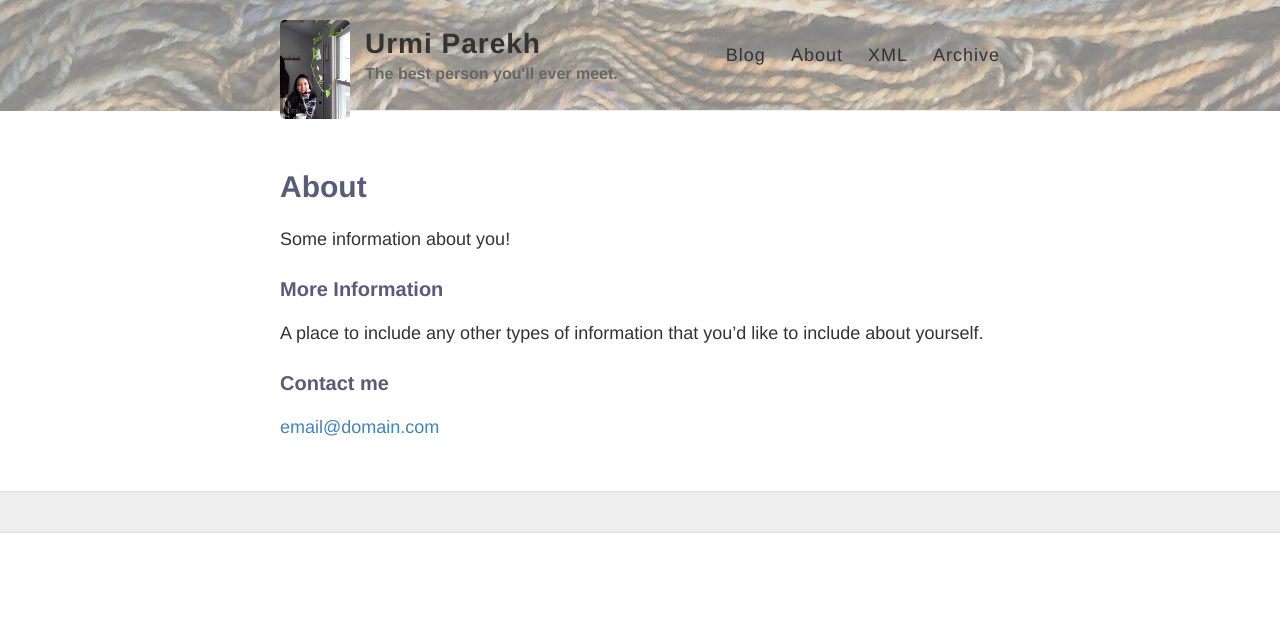
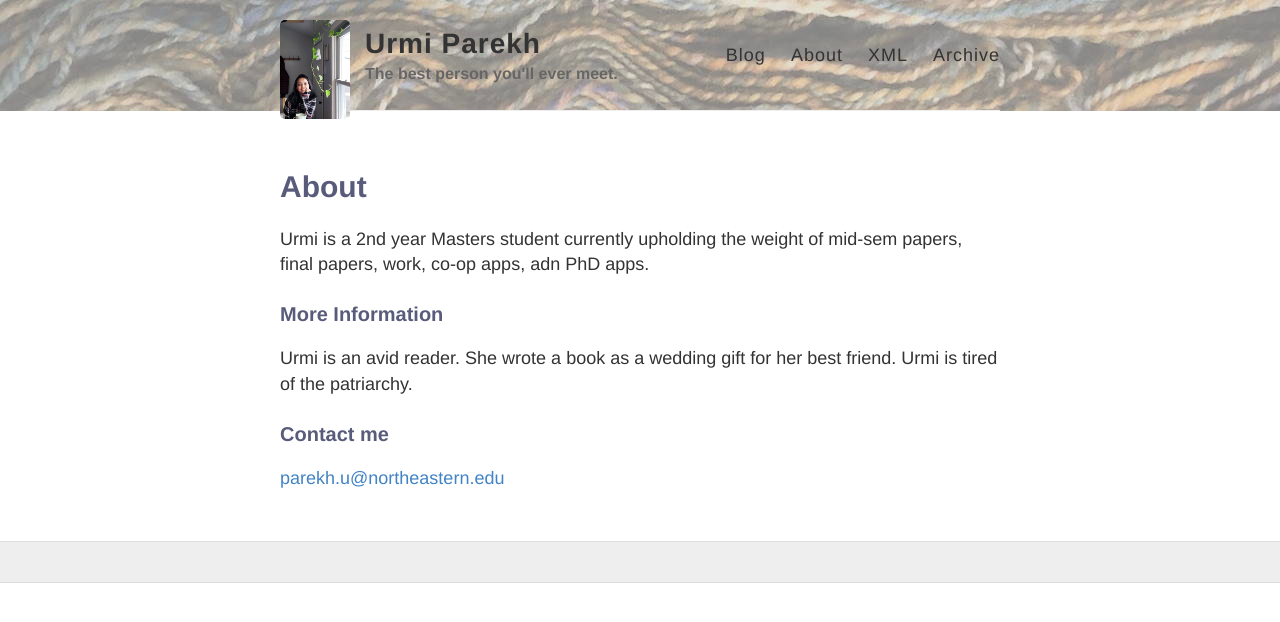
Before and after one commit to UrmiParekh/UrmiParekh.github.io, a Jekyll site: the page built from about.md, in a window 1280 px wide. Shown: the top 622 px of the page. Built offline with Jekyll 4.4.1, drawn with Linux system fonts in a browser that asks for light colours.

Commit message:
Update about.md

```diff
--- a/about.md
+++ b/about.md
@@ -4,12 +4,12 @@ title: About
 permalink: /about/
 ---
 
-Some information about you!
+Urmi is a 2nd year Masters student currently upholding the weight of mid-sem papers, final papers, work, co-op apps, adn PhD apps.
 
 ### More Information
 
-A place to include any other types of information that you'd like to include about yourself.
+Urmi is an avid reader. She wrote a book as a wedding gift for her best friend. Urmi is tired of the patriarchy.
 
 ### Contact me
 
-[email@domain.com](mailto:email@domain.com)
+[parekh.u@northeastern.edu](mailto:parekh.u@northeastern.edu)
```
